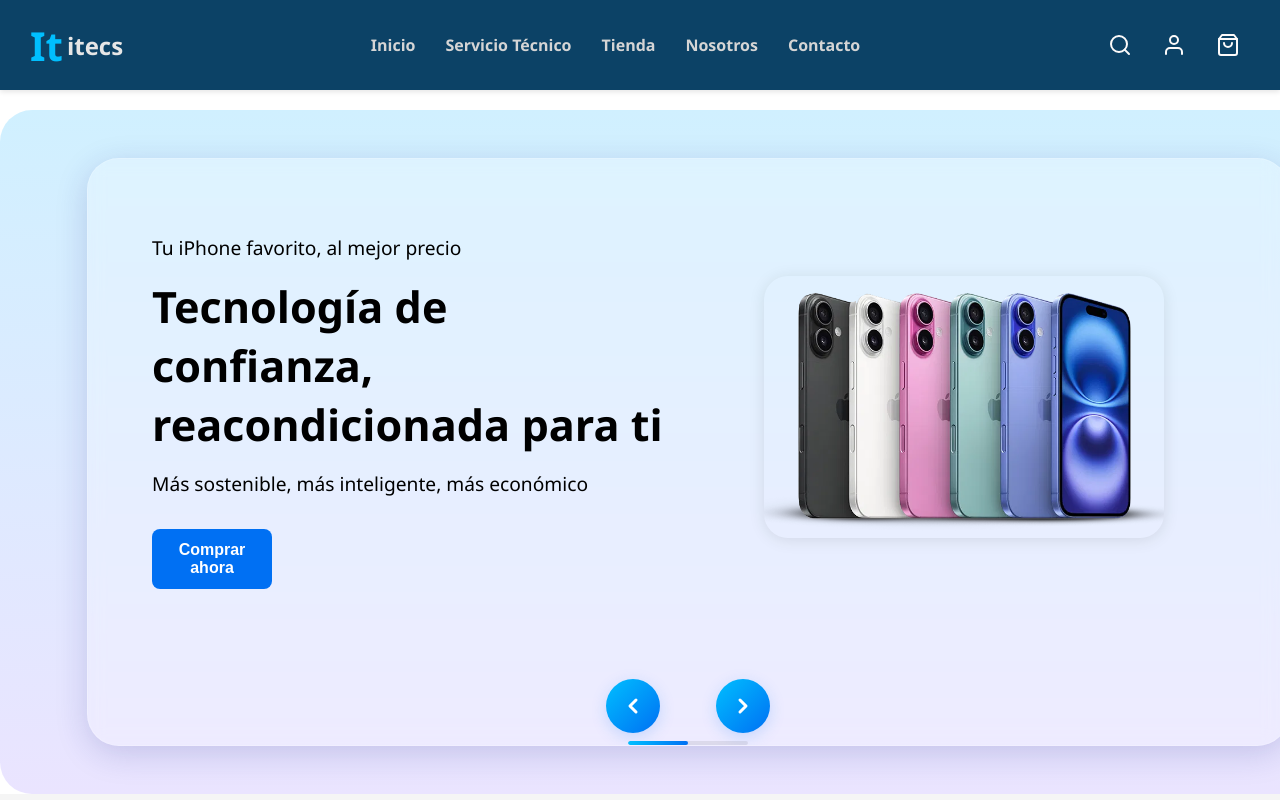
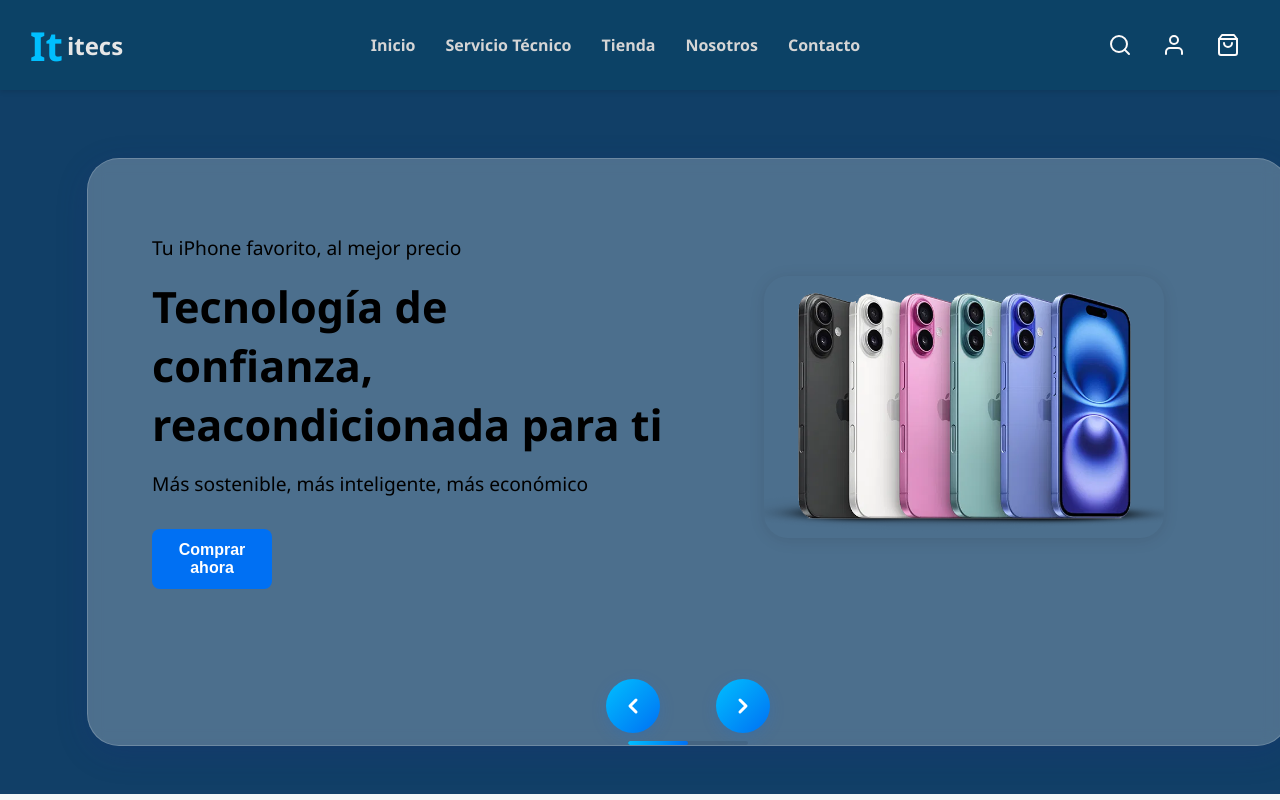
Before and after one commit to gustavo-manzini/Itecs, a React (Vite) app: page / in a window 1280 px wide. Shown: the top 800 px of the page. Built offline with nearby package versions, Linux system fonts and the light colour scheme.

Commit message:
puse la paleta de colores del fondo

```diff
--- a/src/App.css
+++ b/src/App.css
@@ -1,5 +1,3 @@
-/* En App.css o index.css */
-@import "leaflet/dist/leaflet.css";
 
 
 /* General */
@@ -10,7 +8,7 @@
   align-items: center;
   font-family: "Segoe UI", Tahoma, Geneva, Verdana, sans-serif;
   overflow-x: hidden;
-  /* background-color: #0c4266; */
+   background-color: #113F67;
 
 }
 
@@ -176,7 +174,7 @@
 
 /* Home */
 .hero-section {
-  background: linear-gradient(to bottom, #d0f0ff, #eae4ff);
+
   border-radius: 2rem;
   padding: 3rem;
   display: flex;
@@ -381,7 +379,7 @@
   width: 100%;
   max-width: 1200px;
   margin: 0 auto;
-  background: rgba(255, 255, 255, 0.25); /* Más transparente */
+  background: rgba(255, 255, 255, 0.25);
   border-radius: 2rem;
   box-shadow: 0 8px 32px 0 rgba(31, 38, 135, 0.18);
   backdrop-filter: blur(8px);
@@ -1114,6 +1112,8 @@
   display: flex;
   justify-content: flex-end;
   margin-right: 400px;
+  text-align: center;
+
 
 }
 
@@ -1129,6 +1129,9 @@
   margin-bottom: 1.5rem;
   color: #555;
   font-size: 1rem;
+  text-align: center;
+  justify-content: flex-end;
+
 }
 
 form {
@@ -1140,6 +1143,7 @@
 .input-row {
   display: flex;
   gap: 1rem;
+
 }
 
 input[type="text"],
```
Also changed, not shown: public/local/loca.webp (deleted).
